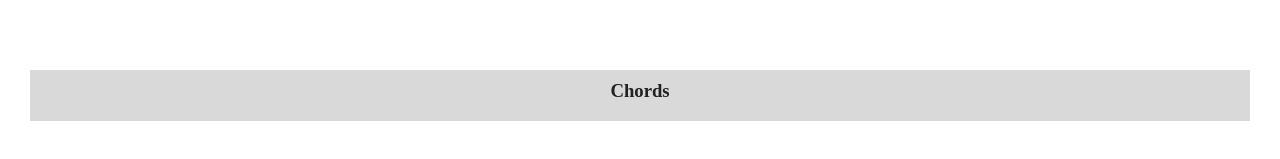
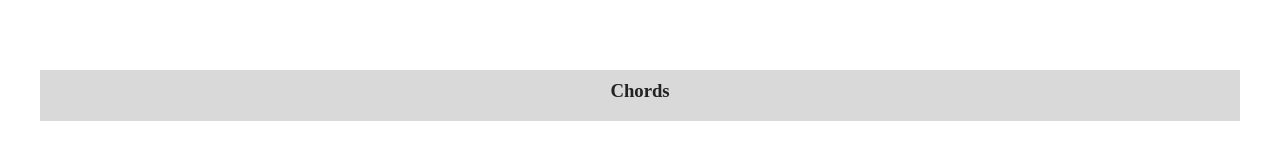
Before and after one commit to tjvick/onlychords, a website built with Parcel: page index.html in a window 1280 px wide. Shown: the part 954-1113 px from the top of the page. Built offline with nearby package versions, Linux system fonts and the light colour scheme; a web font is replaced by a local one.

Commit message:
Fix sizing on chord variations section

```diff
--- a/css/index.css
+++ b/css/index.css
@@ -49,6 +49,7 @@ html {
 
 .chord-variations-section {
   width: 100%;
+  box-sizing: border-box;
   max-width: 1200px;
   margin: 0 auto 40px auto;
   background-color: hsl(0, 0%, 85%);
--- a/js/shared/commands.js
+++ b/js/shared/commands.js
@@ -76,9 +76,6 @@ export function rewriteChordVariations(state) {
     button.addEventListener("click", () => {
       setChordVariation(variation);
     });
-    // button.addEventListener("touchstart", () => {
-    //   setChordVariation(variation);
-    // });
 
     // add button
     container.appendChild(button);
```
